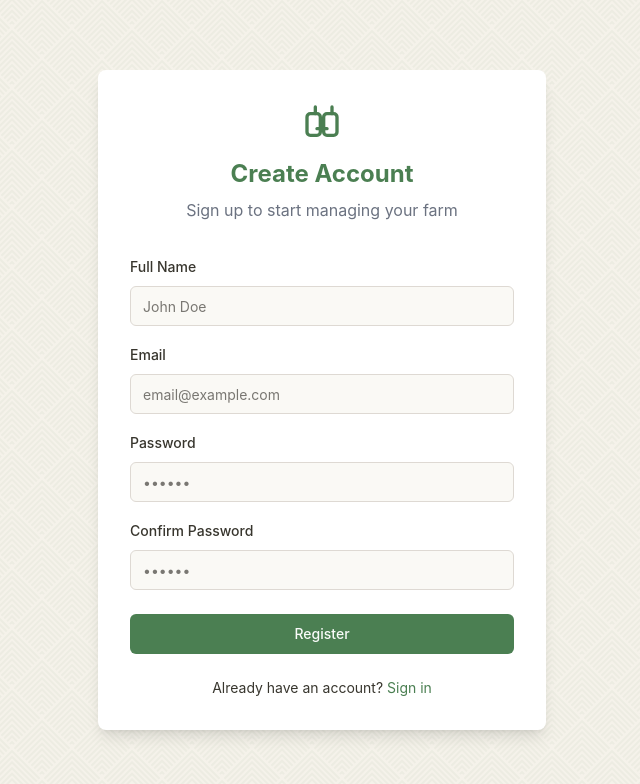
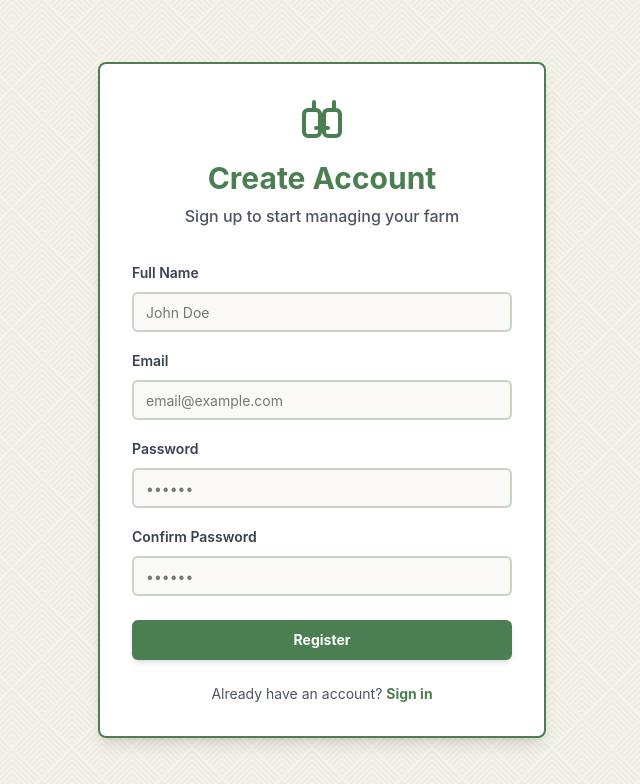
Before and after one commit to bakler888/paw-pal-frontend, a React (Vite) app: page /register in a window 1280 px wide. Shown: the top 784 px of the page, without its empty margins (318-958 px from the left). Built offline with nearby package versions, Linux system fonts and the light colour scheme.

Commit message:
Fix: Improve color contrast
Adjust color values to improve contrast and readability.

```diff
--- a/src/pages/Login.tsx
+++ b/src/pages/Login.tsx
@@ -49,7 +49,7 @@ const Login = () => {
   return (
     <div className="min-h-screen flex items-center justify-center bg-background farm-pattern px-4 sm:px-6 lg:px-8">
       <div className="w-full max-w-md space-y-8 animate-fade-in">
-        <div className="bg-white dark:bg-gray-800 shadow-lg rounded-lg p-8">
+        <div className="bg-white dark:bg-gray-800 shadow-lg rounded-lg p-8 border-2 border-farm-green">
           <div className="text-center">
             <div className="flex items-center justify-center">
               <svg
@@ -62,7 +62,7 @@ const Login = () => {
                 strokeWidth="2"
                 strokeLinecap="round"
                 strokeLinejoin="round"
-                className="h-10 w-10 text-farm-green"
+                className="h-12 w-12 text-farm-green"
               >
                 <path d="M3 9a2 2 0 0 1 2 -2h4a2 2 0 0 1 2 2v9a2 2 0 0 1 -2 2h-4a2 2 0 0 1 -2 -2v-9z" />
                 <path d="M9 16h6" />
@@ -71,8 +71,8 @@ const Login = () => {
                 <path d="M18 7v-4" />
               </svg>
             </div>
-            <h2 className="mt-4 text-2xl font-bold text-farm-green">FarmCare Login</h2>
-            <p className="mt-2 text-gray-500">Sign in to manage your farm</p>
+            <h2 className="mt-4 text-3xl font-bold text-farm-green">FarmCare Login</h2>
+            <p className="mt-2 text-gray-600 dark:text-gray-300 font-medium">Sign in to manage your farm</p>
           </div>
 
           <Form {...form}>
@@ -83,9 +83,9 @@ const Login = () => {
                   name="email"
                   render={({ field }) => (
                     <FormItem>
-                      <FormLabel>Email</FormLabel>
+                      <FormLabel className="text-gray-700 dark:text-gray-200 font-semibold">Email</FormLabel>
                       <FormControl>
-                        <Input placeholder="email@example.com" {...field} />
+                        <Input placeholder="email@example.com" className="border-2 border-farm-green/30 focus:border-farm-green" {...field} />
                       </FormControl>
                       <FormMessage />
                     </FormItem>
@@ -97,9 +97,9 @@ const Login = () => {
                   name="password"
                   render={({ field }) => (
                     <FormItem>
-                      <FormLabel>Password</FormLabel>
+                      <FormLabel className="text-gray-700 dark:text-gray-200 font-semibold">Password</FormLabel>
                       <FormControl>
-                        <Input type="password" placeholder="••••••" {...field} />
+                        <Input type="password" placeholder="••••••" className="border-2 border-farm-green/30 focus:border-farm-green" {...field} />
                       </FormControl>
                       <FormMessage />
                     </FormItem>
@@ -109,7 +109,7 @@ const Login = () => {
 
               <Button
                 type="submit"
-                className="w-full bg-farm-green hover:bg-farm-green/90"
+                className="w-full bg-farm-green hover:bg-farm-green/90 text-white font-bold py-3 px-4 shadow-md transition-all hover:shadow-lg"
                 disabled={isLoading}
               >
                 {isLoading ? (
@@ -122,10 +122,10 @@ const Login = () => {
                 )}
               </Button>
 
-              <div className="text-center text-sm">
-                <p>
+              <div className="text-center text-sm mt-4">
+                <p className="text-gray-600 dark:text-gray-300">
                   Don't have an account?{" "}
-                  <Link to="/register" className="text-farm-green hover:underline">
+                  <Link to="/register" className="text-farm-green font-bold hover:underline">
                     Register
                   </Link>
                 </p>
--- a/src/pages/Register.tsx
+++ b/src/pages/Register.tsx
@@ -61,7 +61,7 @@ const Register = () => {
   return (
     <div className="min-h-screen flex items-center justify-center bg-background farm-pattern px-4 sm:px-6 lg:px-8">
       <div className="w-full max-w-md space-y-8 animate-fade-in">
-        <div className="bg-white dark:bg-gray-800 shadow-lg rounded-lg p-8">
+        <div className="bg-white dark:bg-gray-800 shadow-lg rounded-lg p-8 border-2 border-farm-green">
           <div className="text-center">
             <div className="flex items-center justify-center">
               <svg
@@ -74,7 +74,7 @@ const Register = () => {
                 strokeWidth="2"
                 strokeLinecap="round"
                 strokeLinejoin="round"
-                className="h-10 w-10 text-farm-green"
+                className="h-12 w-12 text-farm-green"
               >
                 <path d="M3 9a2 2 0 0 1 2 -2h4a2 2 0 0 1 2 2v9a2 2 0 0 1 -2 2h-4a2 2 0 0 1 -2 -2v-9z" />
                 <path d="M9 16h6" />
@@ -83,8 +83,8 @@ const Register = () => {
                 <path d="M18 7v-4" />
               </svg>
             </div>
-            <h2 className="mt-4 text-2xl font-bold text-farm-green">Create Account</h2>
-            <p className="mt-2 text-gray-500">Sign up to start managing your farm</p>
+            <h2 className="mt-4 text-3xl font-bold text-farm-green">Create Account</h2>
+            <p className="mt-2 text-gray-600 dark:text-gray-300 font-medium">Sign up to start managing your farm</p>
           </div>
 
           <Form {...form}>
@@ -95,9 +95,9 @@ const Register = () => {
                   name="name"
                   render={({ field }) => (
                     <FormItem>
-                      <FormLabel>Full Name</FormLabel>
+                      <FormLabel className="text-gray-700 dark:text-gray-200 font-semibold">Full Name</FormLabel>
                       <FormControl>
-                        <Input placeholder="John Doe" {...field} />
+                        <Input placeholder="John Doe" className="border-2 border-farm-green/30 focus:border-farm-green" {...field} />
                       </FormControl>
                       <FormMessage />
                     </FormItem>
@@ -109,9 +109,9 @@ const Register = () => {
                   name="email"
                   render={({ field }) => (
                     <FormItem>
-                      <FormLabel>Email</FormLabel>
+                      <FormLabel className="text-gray-700 dark:text-gray-200 font-semibold">Email</FormLabel>
                       <FormControl>
-                        <Input placeholder="email@example.com" {...field} />
+                        <Input placeholder="email@example.com" className="border-2 border-farm-green/30 focus:border-farm-green" {...field} />
                       </FormControl>
                       <FormMessage />
                     </FormItem>
@@ -123,9 +123,9 @@ const Register = () => {
                   name="password"
                   render={({ field }) => (
                     <FormItem>
-                      <FormLabel>Password</FormLabel>
+                      <FormLabel className="text-gray-700 dark:text-gray-200 font-semibold">Password</FormLabel>
                       <FormControl>
-                        <Input type="password" placeholder="••••••" {...field} />
+                        <Input type="password" placeholder="••••••" className="border-2 border-farm-green/30 focus:border-farm-green" {...field} />
                       </FormControl>
                       <FormMessage />
                     </FormItem>
@@ -137,9 +137,9 @@ const Register = () => {
                   name="confirmPassword"
                   render={({ field }) => (
                     <FormItem>
-                      <FormLabel>Confirm Password</FormLabel>
+                      <FormLabel className="text-gray-700 dark:text-gray-200 font-semibold">Confirm Password</FormLabel>
                       <FormControl>
-                        <Input type="password" placeholder="••••••" {...field} />
+                        <Input type="password" placeholder="••••••" className="border-2 border-farm-green/30 focus:border-farm-green" {...field} />
                       </FormControl>
                       <FormMessage />
                     </FormItem>
@@ -149,7 +149,7 @@ const Register = () => {
 
               <Button
                 type="submit"
-                className="w-full bg-farm-green hover:bg-farm-green/90"
+                className="w-full bg-farm-green hover:bg-farm-green/90 text-white font-bold py-3 px-4 shadow-md transition-all hover:shadow-lg"
                 disabled={isLoading}
               >
                 {isLoading ? (
@@ -162,10 +162,10 @@ const Register = () => {
                 )}
               </Button>
 
-              <div className="text-center text-sm">
-                <p>
+              <div className="text-center text-sm mt-4">
+                <p className="text-gray-600 dark:text-gray-300">
                   Already have an account?{" "}
-                  <Link to="/login" className="text-farm-green hover:underline">
+                  <Link to="/login" className="text-farm-green font-bold hover:underline">
                     Sign in
                   </Link>
                 </p>
```
